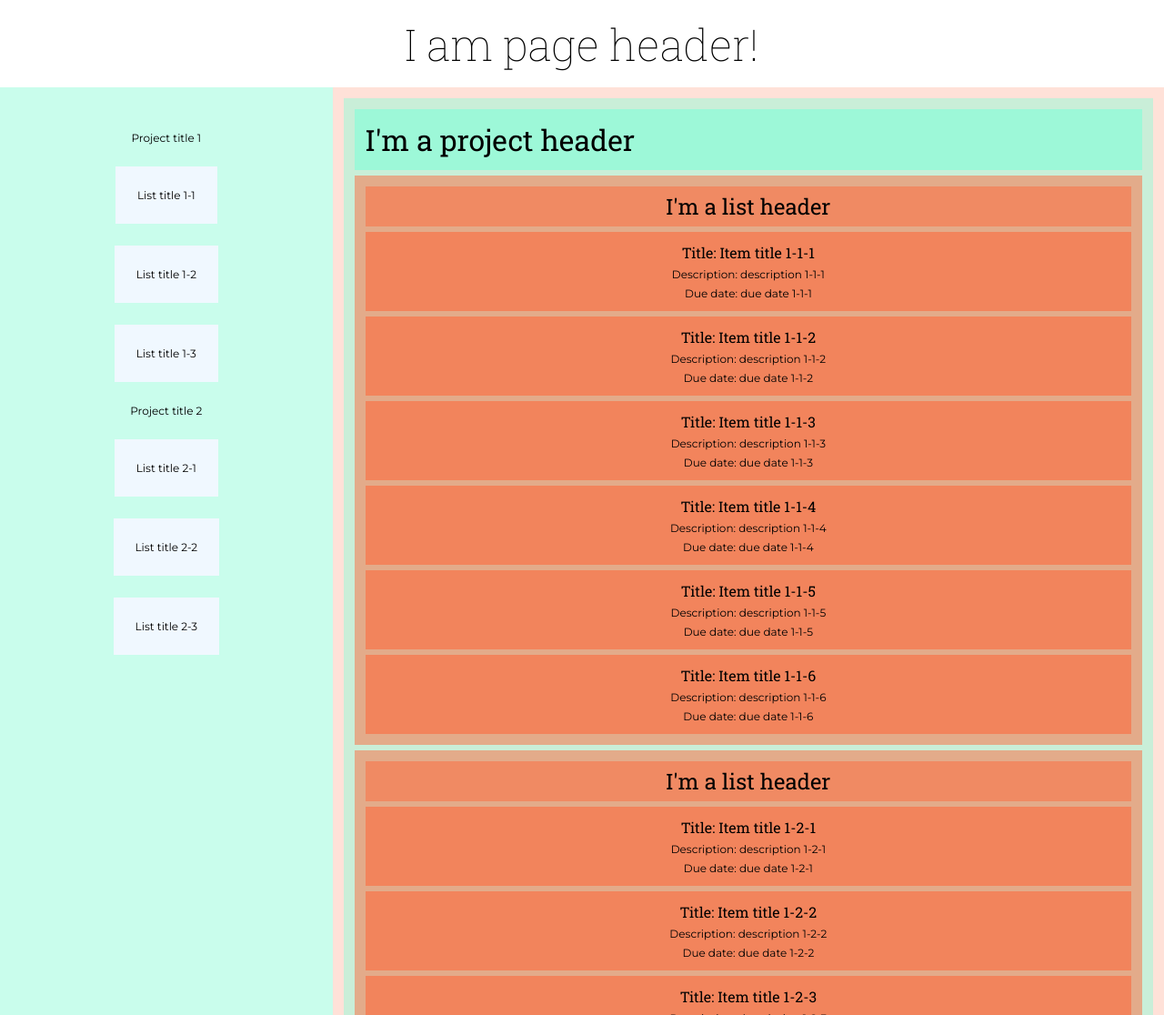
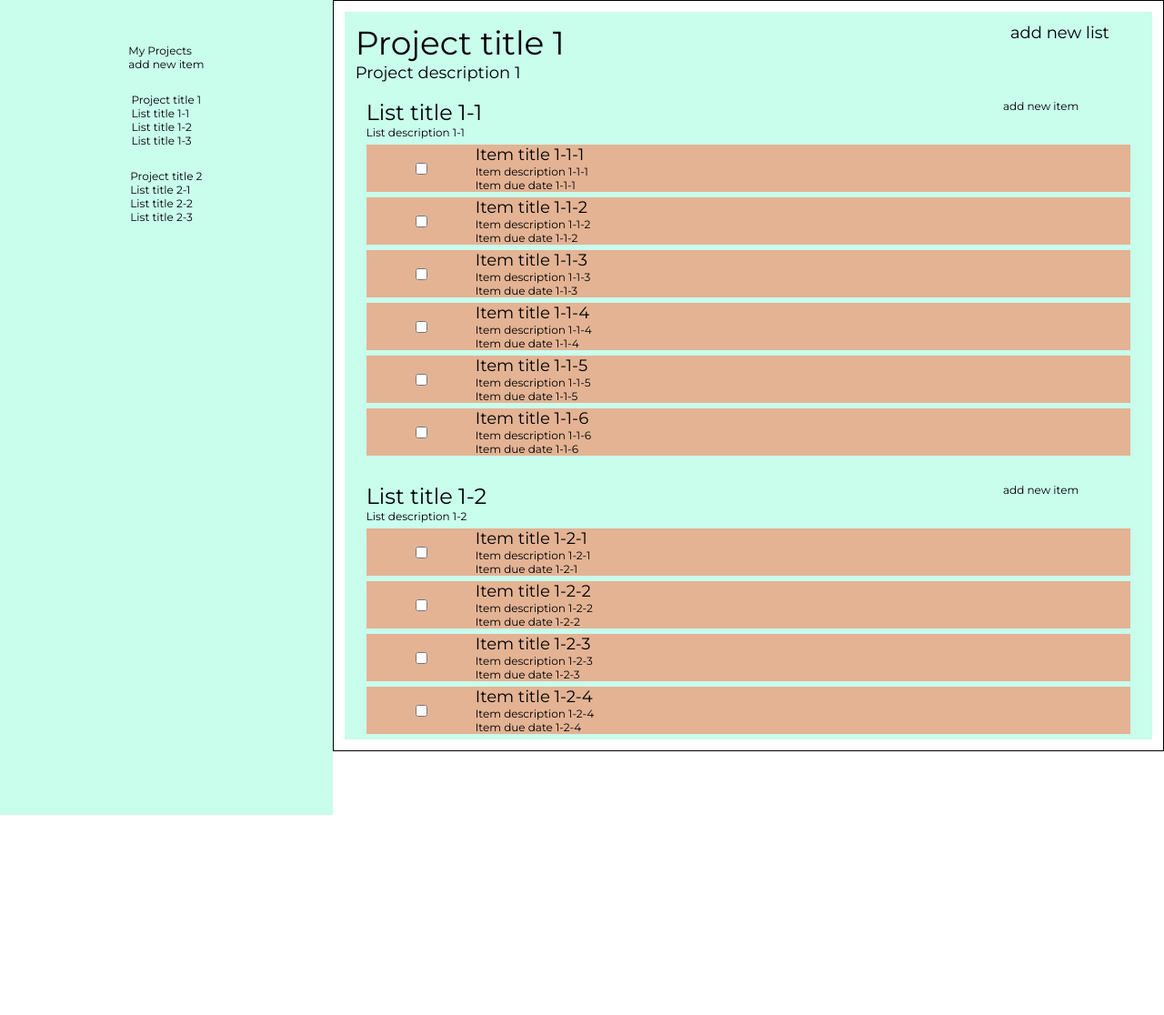
Before and after one commit to Chris-Wilco/odin-todo, a website built with webpack: page src/index.html in a window 1280 px wide. Shown: the top 1116 px of the page at 91% size. After the commit the page ends 896 px from the top, so only its background shows below. Built offline with nearby package versions, Linux system fonts and the light colour scheme.

Commit message:
adapt ui to basic two column format

```diff
--- a/src/modules/generateLists.js
+++ b/src/modules/generateLists.js
@@ -12,30 +12,26 @@ export function create() {
             for (let k = 1; k < 7; k++) {
                 let newItem = Item.create(
                     `Item title ${i}-${j}-${k}`,
-                    `description ${i}-${j}-${k}`,
-                    `due date ${i}-${j}-${k}`
+                    `Item description ${i}-${j}-${k}`,
+                    `Item due date ${i}-${j}-${k}`
                 );
                 listItems.push(newItem);
             }
 
             let newList = List.create(
                 `List title ${i}-${j}`,
-                `description ${i}-${j}`,
+                `List description ${i}-${j}`,
                 listItems
             );
             lists.push(newList);
         }
         let newProject = Project.create(
             `Project title ${i}`,
-            `description ${i}`,
+            `Project description ${i}`,
             lists
         );
         projects.push(newProject);
     }
 
-    /* projects.forEach((element) => {
-        contentContainer.appendChild(element.projectVisual.containerDiv);
-    }); */
-
     return projects;
 }
--- a/src/modules/generatePage.js
+++ b/src/modules/generatePage.js
@@ -1,22 +1,16 @@
 import * as GenerateLists from "./generateLists.js";
-import * as PopulateContentContainer from "./populateContentContainer.js";
 import * as Navigation from "./navigation.js";
 
 export function generatePage(documentBody) {
-    const documentHeader = document.createElement("div");
-    documentHeader.classList.add("header-div");
-    documentHeader.textContent = "I am page header!";
-
-    const projectsList = GenerateLists.create();
+    const projectList = GenerateLists.create();
 
     const contentContainer = document.createElement("div");
     contentContainer.classList.add("content-container");
-    contentContainer.appendChild(projectsList[0].projectVisual);
+    contentContainer.appendChild(projectList[0].projectVisual);
 
-    const leftNav = Navigation.create(projectsList);
-    leftNav.classList.add("nav-container");
+    const navBar = Navigation.create(projectList);
+    navBar.classList.add("nav-container");
 
-    documentBody.appendChild(documentHeader);
-    documentBody.appendChild(leftNav);
+    documentBody.appendChild(navBar);
     documentBody.appendChild(contentContainer);
 }
--- a/src/modules/itemVisual.js
+++ b/src/modules/itemVisual.js
@@ -1,23 +1,35 @@
 export function create(title, description, dueDate) {
-    let containerDiv = document.createElement("div");
-    containerDiv.classList.add("item-container");
+    const listItemContainer = document.createElement("div");
+    listItemContainer.classList.add("item-container");
 
-    let titleElement = document.createElement("div");
-    titleElement.textContent = `Title: ${title}`;
-    titleElement.classList.add("list-item");
-    titleElement.classList.add("item-header");
+    const checkboxContainer = document.createElement("div");
+    checkboxContainer.classList.add("item-checkbox-container");
+    const checkbox = document.createElement("input");
+    checkbox.type = "checkbox";
+    checkbox.classList.add("item-checkbox");
+    checkboxContainer.appendChild(checkbox);
+    listItemContainer.appendChild(checkboxContainer);
 
-    let descriptionElement = document.createElement("div");
-    descriptionElement.textContent = `Description: ${description}`;
-    descriptionElement.classList.add("list-item");
+    const infoContainer = document.createElement("div");
+    infoContainer.classList.add("item-info-container");
 
-    let dueDateElement = document.createElement("div");
-    dueDateElement.textContent = `Due date: ${dueDate}`;
-    dueDateElement.classList.add("list-item");
+    const itemTitle = document.createElement("div");
+    itemTitle.textContent = title;
+    itemTitle.classList.add("item-title");
 
-    containerDiv.appendChild(titleElement);
-    containerDiv.appendChild(descriptionElement);
-    containerDiv.appendChild(dueDateElement);
+    const itemDescription = document.createElement("div");
+    itemDescription.textContent = description;
+    itemDescription.classList.add("item-description");
 
-    return { containerDiv };
+    const itemDueDate = document.createElement("div");
+    itemDueDate.textContent = dueDate;
+    itemDueDate.classList.add("item-due-date");
+
+    infoContainer.appendChild(itemTitle);
+    infoContainer.appendChild(itemDescription);
+    infoContainer.appendChild(itemDueDate);
+
+    listItemContainer.appendChild(infoContainer);
+
+    return listItemContainer;
 }
--- a/src/modules/list.js
+++ b/src/modules/list.js
@@ -5,7 +5,7 @@
         listItems.push(newItem);
     }
 
-    const listVisual = ListVisual.create(listItems);
+    const listVisual = ListVisual.create(title, description, listItems);
 
     return {
         title,
--- a/src/modules/listVisual.js
+++ b/src/modules/listVisual.js
@@ -1,22 +1,39 @@
-export function create(list) {
-    let containerDiv = document.createElement("div");
-    containerDiv.classList.add("list-container");
+export function create(title, description, listItems) {
+    const listContainer = document.createElement("div");
+    listContainer.classList.add("list-container");
 
-    let headerDiv = document.createElement("div");
-    headerDiv.classList.add("list-header");
-    headerDiv.textContent = `I'm a list header`;
+    const listTitleContainer = document.createElement("div");
+    listTitleContainer.classList.add("list-title-container");
 
-    containerDiv.appendChild(headerDiv);
+    const listInfoContainer = document.createElement("div");
+    listInfoContainer.classList.add("list-info-container");
 
-    appendWholeItemList(containerDiv, list);
+    const listTitle = document.createElement("div");
+    listTitle.classList.add("list-title");
+    listTitle.textContent = title;
+    listInfoContainer.appendChild(listTitle);
 
-    return {
-        containerDiv,
-    };
+    const listDescription = document.createElement("div");
+    listDescription.classList.add("list-description");
+    listDescription.textContent = description;
+    listInfoContainer.appendChild(listDescription);
+
+    listTitleContainer.appendChild(listInfoContainer);
+
+    const addNewItemButton = document.createElement("div");
+    addNewItemButton.classList.add("new-list-item-button");
+    addNewItemButton.textContent = "add new item";
+    listTitleContainer.appendChild(addNewItemButton);
+
+    listContainer.appendChild(listTitleContainer);
+
+    appendWholeItemList(listContainer, listItems);
+
+    return listContainer;
 }
 
-export function appendWholeItemList(containerDiv, list) {
-    list.forEach((element) => {
-        containerDiv.appendChild(element.itemVisual.containerDiv);
+export function appendWholeItemList(listContainer, listItems) {
+    listItems.forEach((item) => {
+        listContainer.appendChild(item.itemVisual);
     });
 }
--- a/src/modules/navigation.js
+++ b/src/modules/navigation.js
@@ -1,14 +1,34 @@
 export function create(projectList) {
-    const navDiv = document.createElement("div");
-    navDiv.classList.add("nav-div");
+    const navContainer = document.createElement("div");
+    navContainer.classList.add("nav-container");
 
-    projectList.forEach((element) => {
-        const newProjectDiv = createNavProjectDiv(element.title, element.lists);
-        navDiv.appendChild(newProjectDiv);
+    const navTitleContainer = document.createElement("div");
+    navTitleContainer.classList.add("nav-title-container");
+
+    const navTitle = document.createElement("div");
+    navTitle.textContent = "My Projects";
+    navTitle.classList.add("nav-title");
+    navTitleContainer.appendChild(navTitle);
+
+    const addNewProjectButton = document.createElement("div");
+    addNewProjectButton.classList.add("new-project-button");
+    addNewProjectButton.textContent = "add new item";
+    navTitleContainer.appendChild(addNewProjectButton);
+
+    navContainer.appendChild(navTitleContainer);
+
+    const navContentContainer = document.createElement("div");
+    navContentContainer.classList.add("nav-content-container");
+
+    //TODO
+    projectList.forEach((project) => {
+        const newProjectDiv = createNavProjectDiv(project.title, project.lists);
+        navContainer.appendChild(newProjectDiv);
     });
-    return navDiv;
+    return navContainer;
 }
 
+//TODO
 function createNavProjectDiv(project, lists) {
     const projectContainer = document.createElement("div");
     projectContainer.classList.add("nav-project-container");
--- a/src/modules/populateContentContainer.js
+++ b/src/modules/populateContentContainer.js
@@ -1,8 +1,36 @@
 function create(project, contentContainer) {
+    const projectTitleContainer = document.createElement("div");
+    projectTitleContainer.classList.add("project-title-container");
+    projectTitleContainer.textContent = project.title;
+
     const projectTitleDiv = document.createElement("div");
-    projectTitleDiv.classList.add("content-title");
+    projectTitleDiv.classList.add("project-title");
     projectTitleDiv.textContent = project.title;
-    contentContainer.appendChild(projectTitleDiv);
+    projectTitleContainer.appendChild(projectTitleContainer);
 
-    project.titles.forEach((element) => {});
+    const createNewListButton = document.createElement("div");
+    createNewListButton.classList.add("new-list-button");
+    createNewListButton.textContent = "add new list";
+    createNewListButton.appendChild(projectTitleContainer);
+
+    contentContainer.appendChild(projectTitleContainer);
+
+    project.titles.forEach((element) => {
+        const newListItemDiv = document.createElement("div");
+        newListItemDiv.classList.add("list-item-container");
+
+        const checkboxContainer = document.createElement("div");
+        const checkbox = document.createElement("input");
+        checkbox.type = "checkbox";
+        checkbox.classList.add("checkbox");
+        checkboxContainer.appendChild(checkbox);
+
+        const infoContainer = document.createElement("div");
+        const itemTitle = document.createElement("div");
+        itemTitle.textContent = element.title;
+        const itemDescription = document.createElement("div");
+        itemDescription.textContent = element.itemDescription;
+        const itemDueDate = document.createElement("div");
+        itemDueDate.textContent = element.dueDate;
+    });
 }
--- a/src/modules/project.js
+++ b/src/modules/project.js
@@ -5,7 +5,7 @@ export function create(title, description, lists) {
         lists.push(newList);
     }
 
-    const projectVisual = ProjectVisual.create(lists);
+    const projectVisual = ProjectVisual.create(title, description, lists);
 
     return {
         title,
--- a/src/modules/projectVisual.js
+++ b/src/modules/projectVisual.js
@@ -1,20 +1,39 @@
-export function create(projectLists) {
-    let containerDiv = document.createElement("div");
-    containerDiv.classList.add("project-container");
+export function create(title, description, lists) {
+    const projectContainer = document.createElement("div");
+    projectContainer.classList.add("project-container");
 
-    let headerDiv = document.createElement("div");
-    headerDiv.classList.add("project-header");
-    headerDiv.textContent = `I'm a project header`;
+    const projectTitleContainer = document.createElement("div");
+    projectTitleContainer.classList.add("project-title-container");
 
-    containerDiv.appendChild(headerDiv);
+    const projectInfoContainer = document.createElement("div");
+    projectInfoContainer.classList.add("project-info-container");
 
-    appendAllListsToProject(containerDiv, projectLists);
+    const projectTitle = document.createElement("div");
+    projectTitle.classList.add("project-title");
+    projectTitle.textContent = title;
+    projectInfoContainer.appendChild(projectTitle);
 
-    return containerDiv;
+    const projectDescription = document.createElement("div");
+    projectDescription.classList.add("project-description");
+    projectDescription.textContent = description;
+    projectInfoContainer.appendChild(projectDescription);
+
+    projectTitleContainer.appendChild(projectInfoContainer);
+
+    const createNewListButton = document.createElement("div");
+    createNewListButton.classList.add("new-project-list-button");
+    createNewListButton.textContent = "add new list";
+    projectTitleContainer.appendChild(createNewListButton);
+
+    projectContainer.appendChild(projectTitleContainer);
+
+    appendAllListsToProject(projectContainer, lists);
+
+    return projectContainer;
 }
 
-function appendAllListsToProject(containerDiv, projectLists) {
-    projectLists.forEach((element) => {
-        containerDiv.appendChild(element.listVisual.containerDiv);
+function appendAllListsToProject(projectContainer, lists) {
+    lists.forEach((list) => {
+        projectContainer.appendChild(list.listVisual);
     });
 }
--- a/src/styles.css
+++ b/src/styles.css
@@ -17,7 +17,12 @@
     --base-line-height: 1.25;
     --content-line-height: 2;
 
-    --montent-line-height: 69;
+    --item-title-font-size: 1.5rem;
+    --item-info-font-size: 1rem;
+    --list-title-font-size: 2rem;
+    --list-info-font-size: 1rem;
+    --project-title-font-size: 3rem;
+    --project-info-font-size: 1.5rem;
 
     font-size: var(--base-font-size);
 }
@@ -25,129 +30,157 @@
 body {
     display: grid;
     grid-template-columns: 2fr 5fr;
-    grid-template-rows: 8rem 5fr;
-    /* height: 100vh; */
 
     font-family: var(--general-font);
     font-size: var(--general-font-size);
-    background-color: rgba(var(--mute-color), 0.5);
     margin: 0;
-}
 
-.header-div {
-    grid-column: 1 / 3;
-    grid-row: 1 / 2;
-    display: flex;
-    justify-content: center;
-    align-items: center;
-    margin: 1rem;
-
-    font-family: var(--title-font);
-    font-size: var(--title-font-size);
-    font-weight: 100;
+    height: 100vh;
 }
 
 .nav-container {
     grid-column: 1 / 2;
-    grid-row: 2 / 3;
     display: flex;
     flex-direction: column;
-    /* justify-content: center; */
     align-items: center;
     gap: 2rem;
     background-color: rgba(var(--highlight-color), 0.5);
     padding: 4rem 2rem;
+
+    height: 100vh;
+    overflow: scroll;
 }
 
-.nav-project-container {
+.nav-title-container {
+}
+
+.nav-title {
+}
+
+.new-project-button {
+}
+
+.nav-content-container {
+}
+
+/* .nav-project-container {
     display: flex;
     flex-direction: column;
-    /* justify-content: center; */
+
     align-items: center;
     gap: 2rem;
-}
+} */
 
-.nav-header {
-}
+/* .nav-title {
+    font-weight: 700;
+} */
 
-.nav-content {
+/* .nav-header {
+    font-weight: 500;
+} */
+
+/* .nav-content {
     background-color: aliceblue;
     padding: 2rem;
-}
+} */
 
 .content-container {
     grid-column: 2 / 3;
-    grid-row: 2 / 3;
 
     display: grid;
-    grid-template-rows: 3fr repeat(1fr);
-    grid-template-columns: 1fr;
-
-    /* display: flex;
-    flex-direction: column;
-    justify-content: center;
-    align-items: center; */
     gap: 1rem;
     padding: 1rem;
-    background-color: rgba(var(--secondary-color), 0.2);
+    background-color: rgba(var(--mute-color), 0.5);
+    border: solid 1px black;
+
+    height: 100vh;
 }
 
 .project-container {
     display: grid;
-    grid-template-rows: 3fr repeat(1fr);
-    grid-template-columns: 1fr;
-
-    /* display: flex;
-    flex-direction: column;
-    justify-content: center;
-    align-items: center; */
+    grid-template-rows: 4rem repeat(auto-fill, 1fr);
 
     background-color: rgba(var(--highlight-color), 0.5);
     padding: 1rem;
     gap: 0.5rem;
+
+    overflow: scroll;
 }
 
-.project-header {
-    font-family: var(--title-font);
-    font-size: calc(var(--title-font-size) / 1.5);
-    background-color: rgba(var(--highlight-color), 0.8);
+.project-title-container {
+    display: grid;
+    grid-template-columns: 5fr 1fr;
+    font-size: var(--project-info-font-size);
+}
+
+.project-info-container {
+}
+
+.project-title {
+    font-size: var(--project-title-font-size);
+}
+
+.project-description {
+}
+
+.new-project-list-button {
+}
+
+.list-container {
+    display: grid;
+    gap: 0.5rem;
+
+    /* background-color: rgba(var(--secondary-color), 0.5); */
     padding: 1rem;
 }
 
-.list-container {
-    /* display: flex;
-    flex-direction: column;
-    justify-content: center;
-    align-items: center; */
-
+.list-title-container {
     display: grid;
-    gap: 0.5rem;
-
-    background-color: rgba(var(--secondary-color), 0.5);
-    padding: 1rem;
+    grid-template-columns: 5fr 1fr;
+    font-size: var(--list-info-font-size);
 }
 
-.list-header {
-    font-family: var(--title-font);
-    font-size: var(--header-font-size);
-    background-color: rgba(var(--secondary-color), 0.5);
-    text-align: center;
-    padding: 0.5rem;
+.list-info-container {
+}
+
+.list-title {
+    font-size: var(--list-title-font-size);
+}
+
+.list-description {
+}
+
+.new-list-item-button {
 }
 
 .item-container {
+    display: grid;
+    grid-template-columns: 1fr 6fr;
+    background-color: rgba(var(--secondary-color), 0.5);
+}
+
+.item-checkbox-container {
+    grid-column: 1 / 2;
+
     display: flex;
-    flex-direction: column;
     justify-content: center;
     align-items: center;
-    gap: 0.5rem;
-
-    background-color: rgba(var(--secondary-color), 0.6);
-    padding: 1rem;
 }
 
-.item-header {
-    font-family: var(--title-font);
-    font-size: calc(var(--header-font-size) / 1.5);
-    background-color: rgba(var(--mute-color), 1);
+.item-checkbox {
 }
+
+.item-info-container {
+    grid-column: 2 / 3;
+    font-size: var(--item-info-font-size);
+}
+
+.item-title {
+    font-size: var(--item-title-font-size);
+}
+
+.item-description {
+}
+
+.item-due-date {
+}
```
Also changed, not shown: dist/index.bundle.js.
